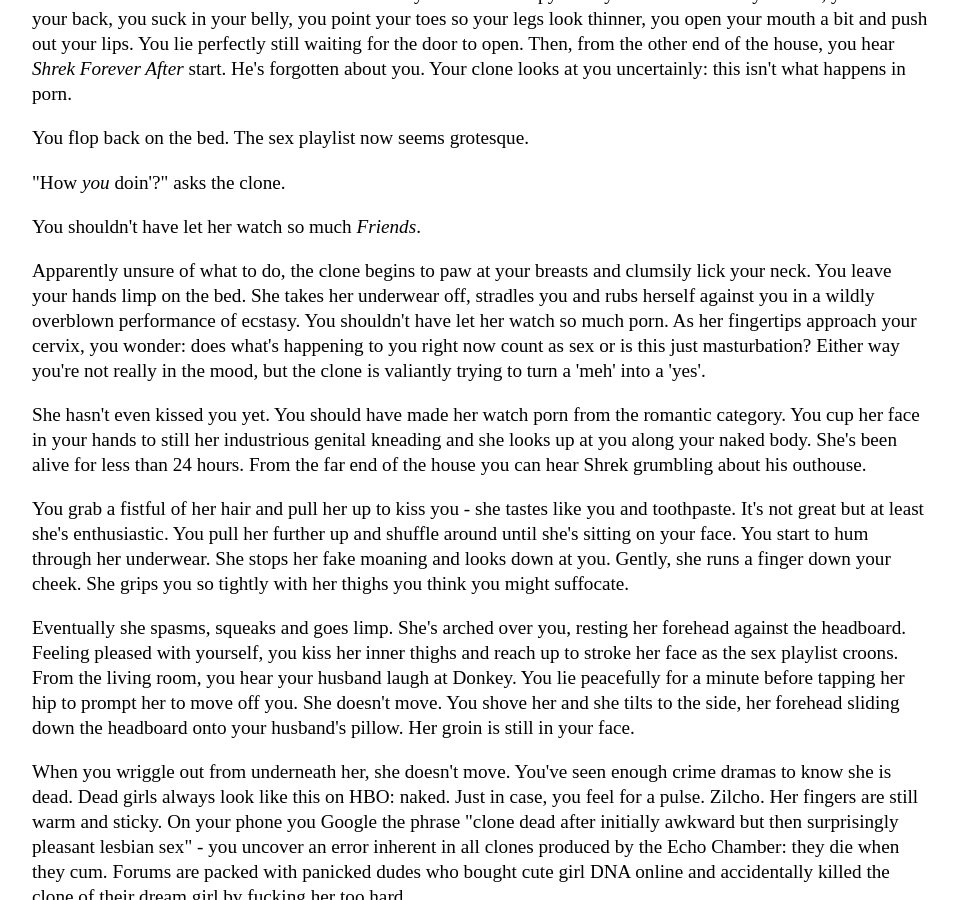
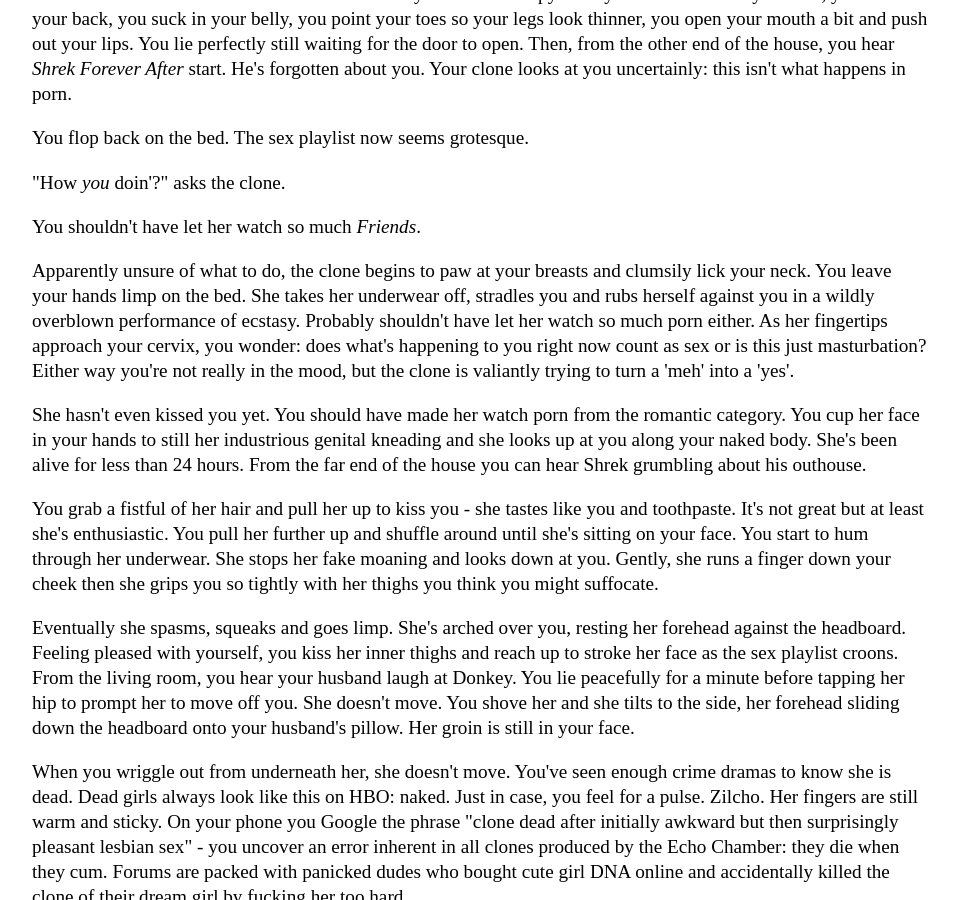
Before and after one commit to Pinelife/pinelife.github.io, a Jekyll site: the page built from Hellhole/excitingevent1.html, in a window 1280 px wide and 900 px high, scrolled down 2198 px. Shown: the whole window, without its empty margins (160-1118 px from the left). Built offline with Jekyll 4.4.1, drawn with Linux system fonts in a browser that asks for light colours.

Commit message:
Update excitingevent1.html

```diff
--- a/Hellhole/excitingevent1.html
+++ b/Hellhole/excitingevent1.html
@@ -96,7 +96,7 @@ you suck in your belly, you point your toes so your legs look thinner, you open
 <p>You shouldn't have let her watch so much <i>Friends</i>.</p>
 <p>Apparently unsure of what to do, the clone begins to paw at your breasts and clumsily lick your neck. You leave your hands limp on the bed.
   She takes her underwear off, stradles you and rubs herself against you in a wildly overblown performance of ecstasy.
-  You shouldn't have let her watch so much porn. As her fingertips approach your cervix, you wonder: does what's happening to you right now count as sex or
+  Probably shouldn't have let her watch so much porn either. As her fingertips approach your cervix, you wonder: does what's happening to you right now count as sex or
   is this just masturbation? Either way you're not really in the mood, but the clone is valiantly trying to turn a 'meh' into a 'yes'.
 </p>
 <p>
@@ -107,13 +107,13 @@ you suck in your belly, you point your toes so your legs look thinner, you open
 <p>
   You grab a fistful of her hair and pull her up to kiss you - she tastes like you and toothpaste. It's not great but at least she's
   enthusiastic. You pull her further up and shuffle around until she's sitting on your face. You start to hum through her underwear. She stops
-  her fake moaning and looks down at you. Gently, she runs a finger down your cheek. She grips you so tightly with her
+  her fake moaning and looks down at you. Gently, she runs a finger down your cheek then she grips you so tightly with her
   thighs you think you might suffocate.
 </p>
 <p>Eventually she spasms, squeaks and goes limp. She's arched over you, resting her forehead against the headboard.
 Feeling pleased with yourself, you kiss her inner thighs and reach up to stroke her face as the sex playlist croons. From the living room, you hear your husband laugh at Donkey.
-  You lie peacefully for a minute before tapping her hip to prompt her to move off you.   She doesn't move. You shove her and she tilts
-  to the side,   her forehead sliding down the headboard onto your husband's pillow. Her groin is still in your face.
+  You lie peacefully for a minute before tapping her hip to prompt her to move off you. She doesn't move. You shove her and she tilts
+  to the side, her forehead sliding down the headboard onto your husband's pillow. Her groin is still in your face.
 </p>
 <p>
 When you wriggle out from underneath her, she doesn't move. You've seen enough crime dramas to know she is dead. Dead girls always look like
```
